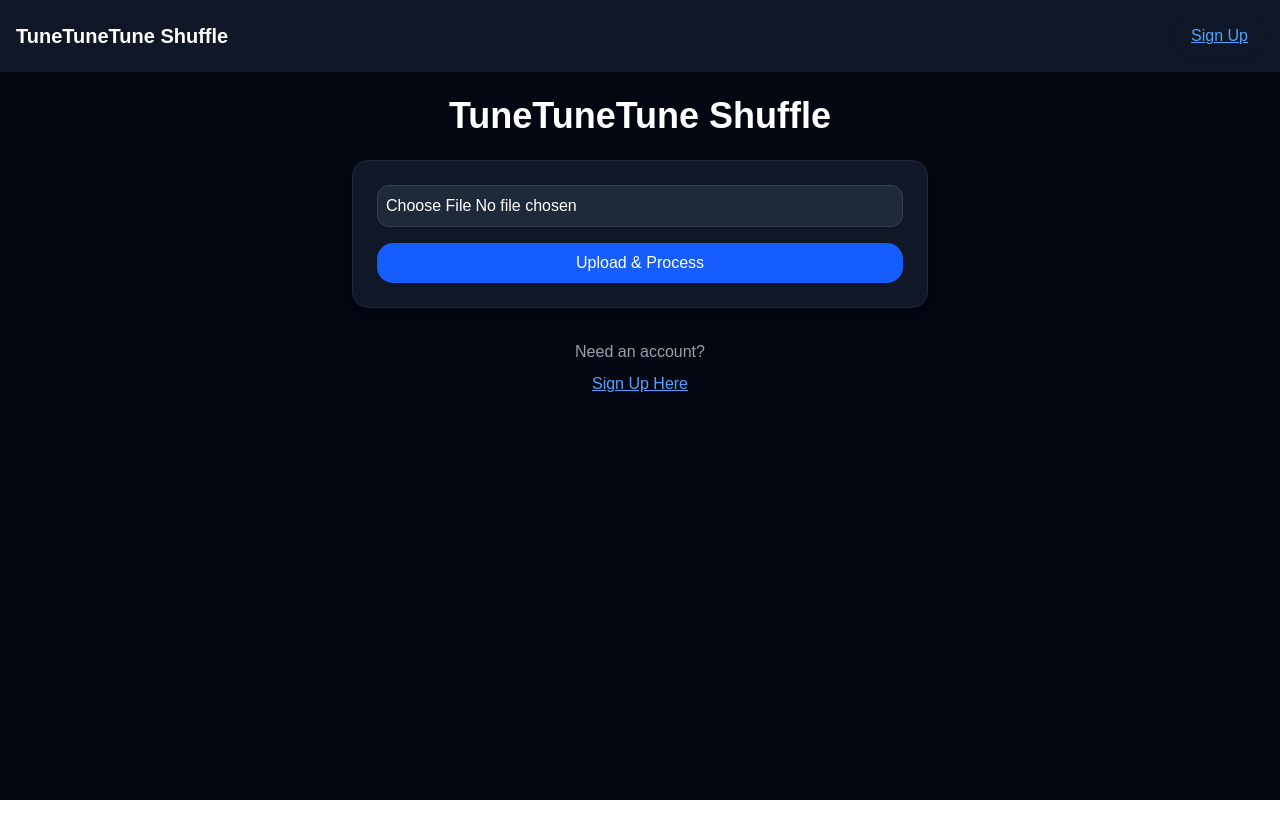
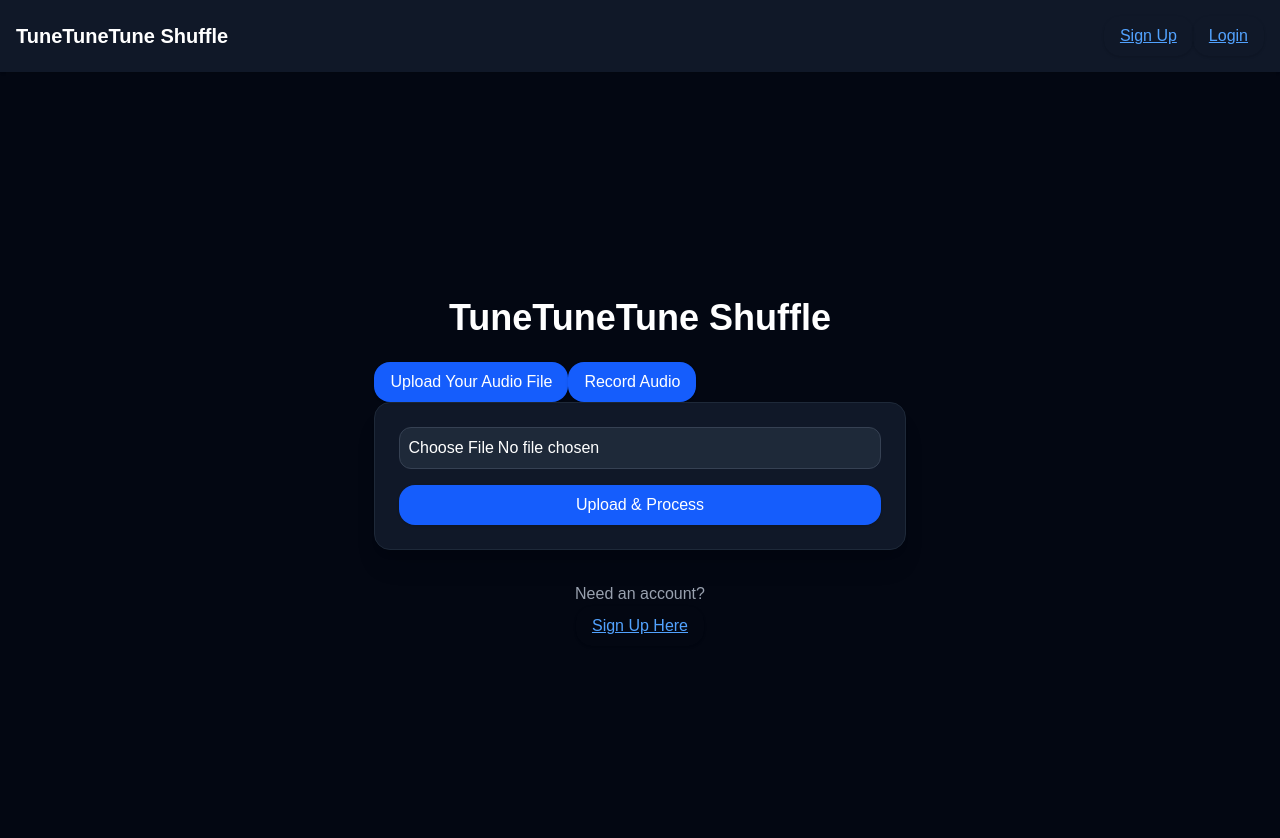
Before and after one commit to TuneTuneTune-Shuffle/FrontEnd, a Next.js app in the folder web-app/: page / in a window 1280 px wide. Shown: the top 838 px of the page. Before the commit the page ends 800 px from the top, so only its background shows below. Built offline with nearby package versions, Linux system fonts and the light colour scheme.

Commit message:
Home Page Upgrade

```diff
--- a/web-app/app/page.tsx
+++ b/web-app/app/page.tsx
@@ -35,15 +35,20 @@ export default function Home() {
   };
 
   return (
-    <main className="min-h-screen bg-gray-950 text-white">
+    <main className="min-h-screen bg-gray-950 text-white item items-center justify-center">
       <nav className="bg-gray-900 p-4 flex justify-between items-center shadow">
         <span className="text-xl font-bold text-white">TuneTuneTune Shuffle</span>
-        <Button variant="link" onClick={() => router.push('/signup')}>
+        <div>
+          <Button variant="link" onClick={() => router.push('/signup')}>
           Sign Up
-        </Button>
+          </Button>
+          <Button variant="link" onClick={() => router.push('/login')}>
+            Login
+          </Button>
+        </div>
       </nav>
 
-      <div className="p-6">
+      <div className="p-6 h-screen flex flex-col items-center justify-center">
         <motion.h1
           className="text-4xl font-bold mb-6 text-center"
           initial={{ opacity: 0, y: -20 }}
@@ -53,6 +58,14 @@ export default function Home() {
         </motion.h1>
 
         <div className="max-w-xl mx-auto">
+          <div>
+            <Button>
+              Upload Your Audio File
+            </Button>
+            <Button>
+              Record Audio
+            </Button>
+          </div>
           <Card className="bg-gray-900 shadow-xl rounded-2xl">
             <CardContent className="p-6 space-y-4">
               <Input
```
